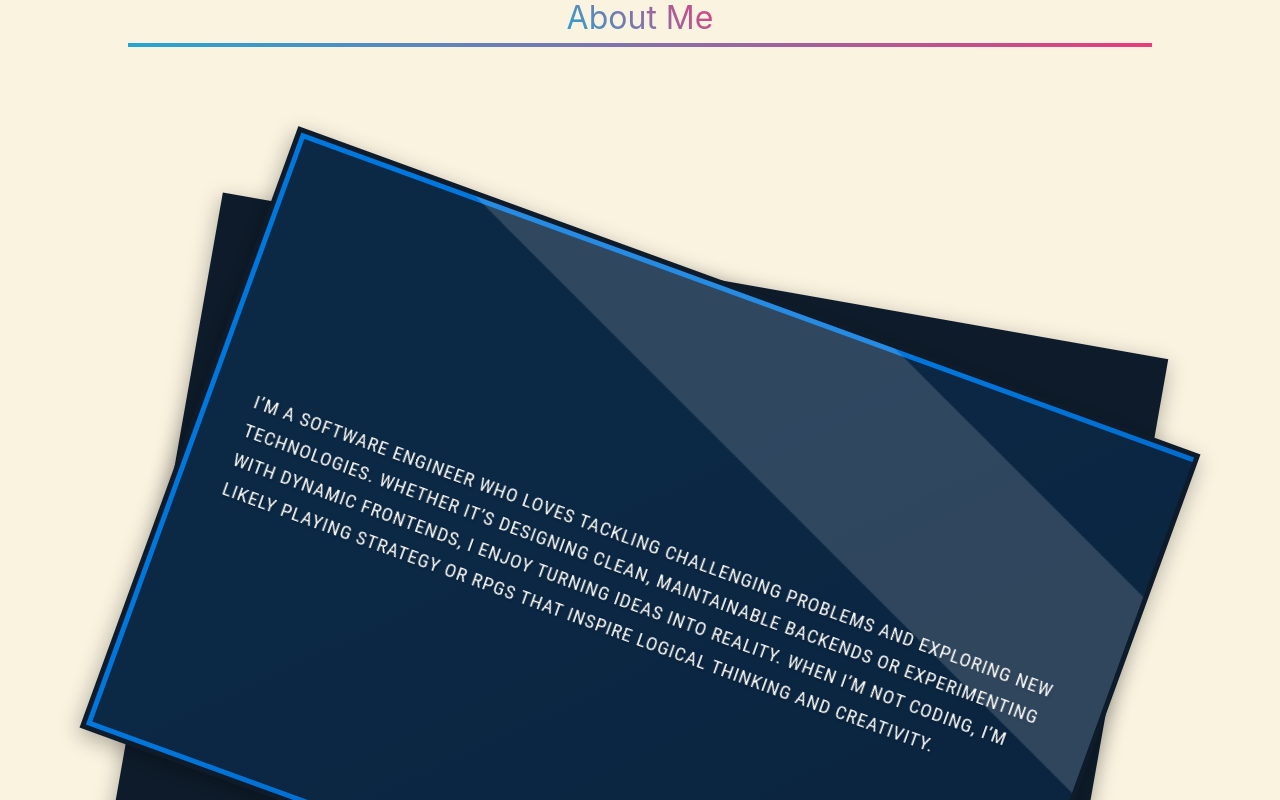
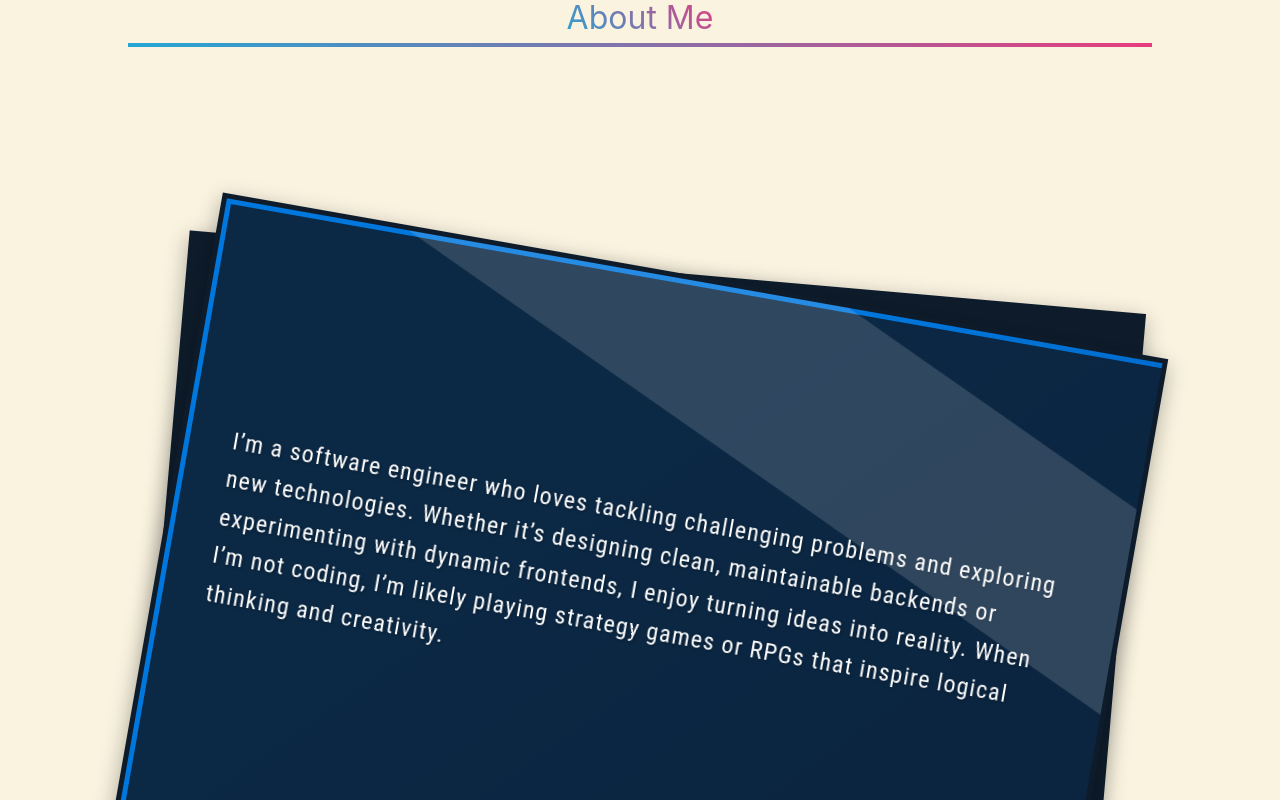
Before and after one commit to Choconaut/portfolio, a Vue app: page / in a window 1280 px wide. Shown: the part 960-1760 px from the top of the page. Built offline with nearby package versions, Linux system fonts and the light colour scheme.

Commit message:
Reduced card degree
Reduced card degree for readability

```diff
--- a/src/views/AboutMeView.vue
+++ b/src/views/AboutMeView.vue
@@ -24,7 +24,7 @@ document.addEventListener("DOMContentLoaded", () => {
     I’m a software engineer who loves tackling challenging problems and exploring
     new technologies. Whether it’s designing clean, maintainable backends or
     experimenting with dynamic frontends, I enjoy turning ideas into reality.
-    When I’m not coding, I’m likely playing strategy or RPGs that inspire logical
+    When I’m not coding, I’m likely playing strategy games or RPGs that inspire logical
     thinking and creativity.
     </div>
   </div>
@@ -53,7 +53,7 @@ document.addEventListener("DOMContentLoaded", () => {
   position: relative;
   height: 40rem;
   width: 60rem;
-  transform: rotate(7deg);
+  transform: rotate(5deg);
   background-color: #0D1B2A;
   overflow: visible;
   opacity: 0;
@@ -81,13 +81,12 @@ document.addEventListener("DOMContentLoaded", () => {
   padding: 2rem 3rem;
   opacity: 0;
   color: #FFFFFF;
-  font-size: clamp(0.6rem, 1.5vw, 1.5rem);
+  font-size: clamp(0.6rem, 2vw, 1.5rem);
   display: flex;
   align-items: center;
   background: linear-gradient(135deg, #0077DD 40%, #005BB5 100%);
   border: 5px solid #0D1B2A;
   font-family: 'Roboto Condensed', sans-serif;
-  text-transform: uppercase;
   transition: transform .2s ease, box-shadow .2s ease;
   letter-spacing: 0.05em;
   text-shadow: 1px 1px 3px rgba(0, 0, 0, 0.3);
@@ -137,7 +136,6 @@ document.addEventListener("DOMContentLoaded", () => {
   z-index: -1;
 }
 
-
 .description:hover {
   transform: rotate(20deg) scale(1.05);
   box-shadow: 0 15px 40px rgba(0,0,0,0.5);
@@ -151,10 +149,10 @@ document.addEventListener("DOMContentLoaded", () => {
 
 @keyframes slide-in {
   0% {
-    transform: rotate(10deg) translateX(-100%);
+    transform: rotate(5deg) translateX(-100%);
   }
   100% {
-    transform: rotate(10deg) translateX(0);
+    transform: rotate(5deg) translateX(0);
   }
 }
 </style>
```
